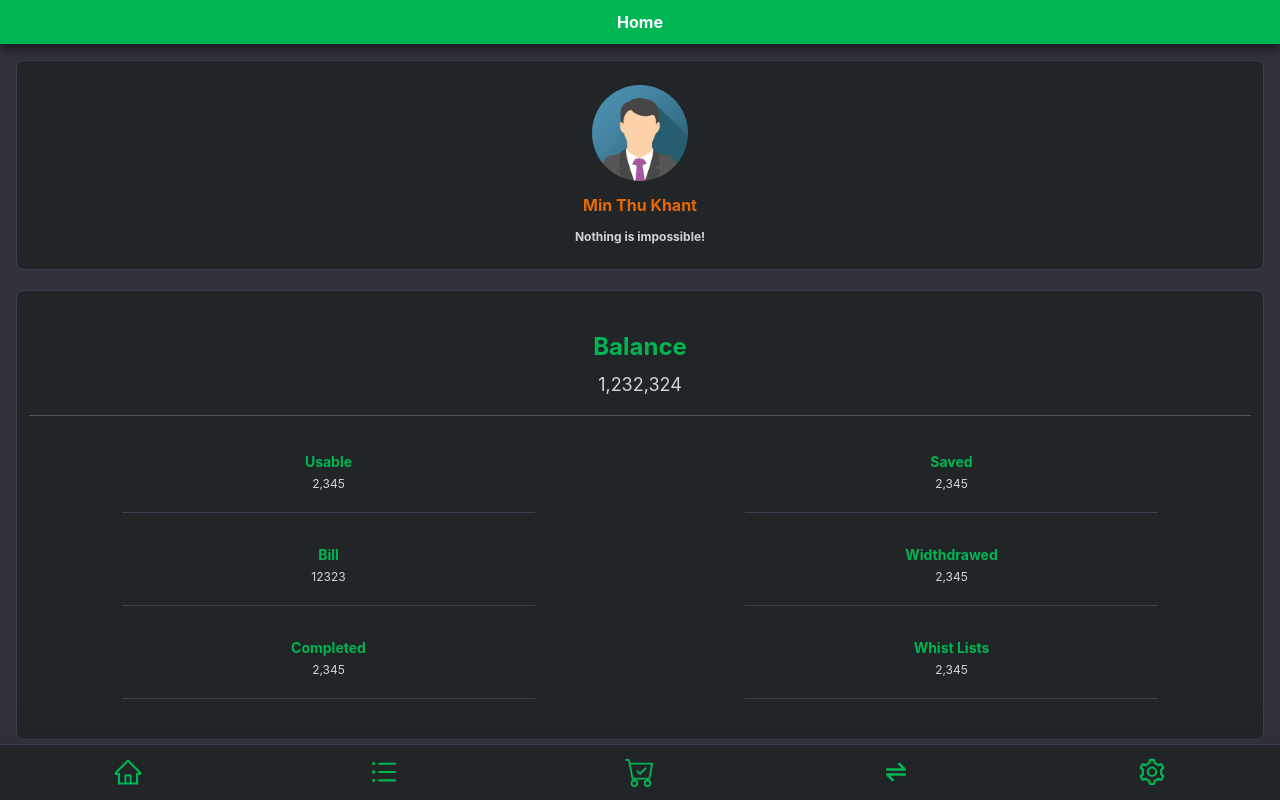
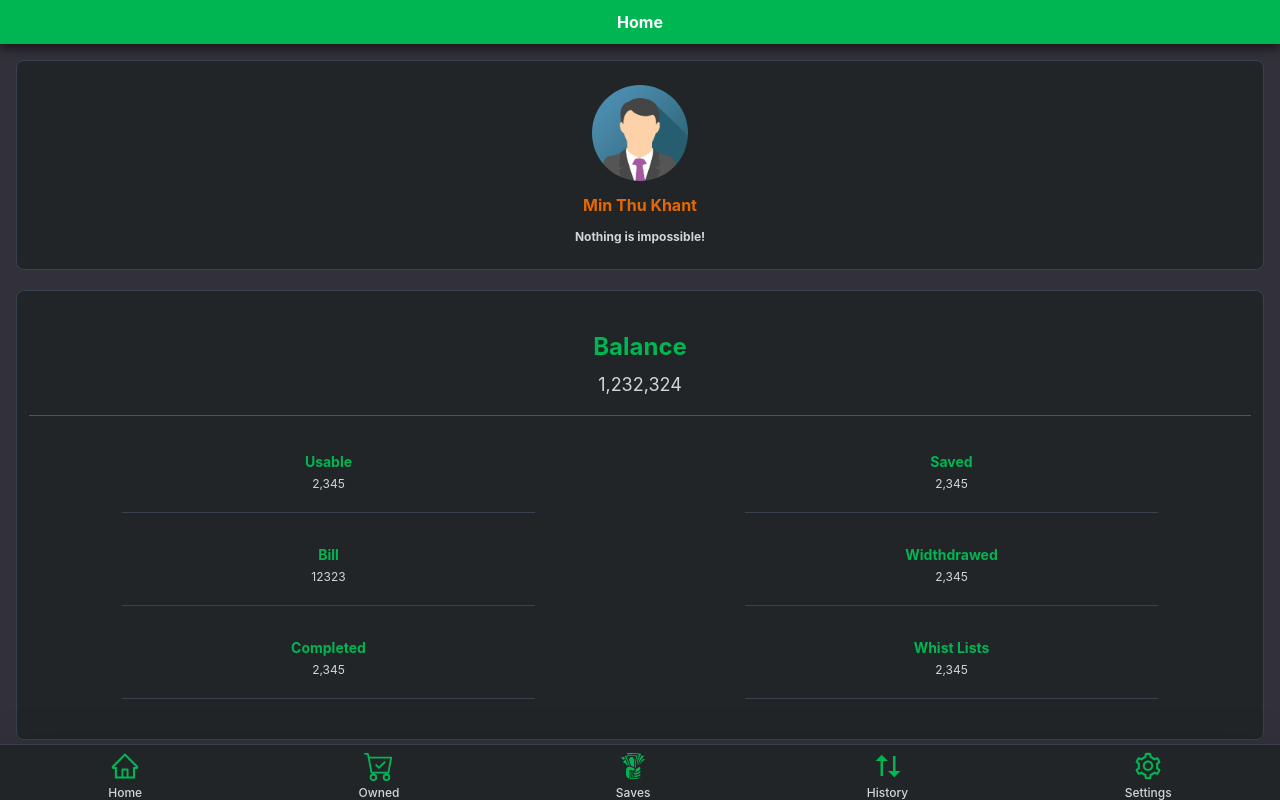
Before and after one commit to Exceptionsk/habby-save, a React (Vite) app: page / in a window 1280 px wide. Built offline with nearby package versions, Linux system fonts and the light colour scheme.

Commit message:
bar designs

```diff
--- a/src/components/cardToolbar/index.tsx
+++ b/src/components/cardToolbar/index.tsx
@@ -25,7 +25,7 @@ const CardToolbar: React.FC<Props> = (props) => {
             </div>
             <div className={`${styles.toolbar_button}`}>
                 <RiArrowUpDownFill className={`${styles.icon}`} size={30} />
-                <span className={styles.icon_text}>Transaction</span>
+                <span className={styles.icon_text}>History</span>
             </div>
             <div className={`${styles.toolbar_button}`}>
                 <IoIosShareAlt className={`${styles.icon}`} size={30} />
--- a/src/components/cardToolbar/styles.module.css
+++ b/src/components/cardToolbar/styles.module.css
@@ -15,7 +15,7 @@
 .toolbar_button{
     @apply
     w-full
-    p-2
+    p-1.5
     flex
     flex-col
     items-center
@@ -30,5 +30,6 @@
 .icon_text{
     @apply
     text-xs
+    text-text
     pt-1
 }
--- a/src/components/navbar/index.tsx
+++ b/src/components/navbar/index.tsx
@@ -1,10 +1,10 @@
 import React from 'react'
 import { NavLink  } from 'react-router-dom';
 
-import {AiOutlineHome, AiOutlineUnorderedList, AiOutlineSetting} from 'react-icons/ai'
+import {AiOutlineHome, AiOutlineSetting} from 'react-icons/ai'
 import { BsCartCheck } from 'react-icons/bs'
-import { BiTransferAlt } from 'react-icons/bi'
-
+import { RiArrowUpDownFill } from 'react-icons/ri'
+import { GiTakeMyMoney } from 'react-icons/gi'
 import styles from './styles.module.css'
 
 type Props = {
@@ -18,31 +18,31 @@ const Navbar: React.FC<Props> = (props) => {
             <NavLink  to="/">
                 <div className={`${styles.nav_button}`}>
                     <AiOutlineHome className={`${styles.icon}`} size={30} />
-                      {/* <span className={`${styles.icon_text}`}>Home</span> */}
-                </div>
-            </NavLink >
-            <NavLink  to="/whistlist">
-                <div className={`${styles.nav_button}`}>
-                    <AiOutlineUnorderedList className={`${styles.icon}`} size={30} />
-                    {/* <span className={`${styles.icon_text}`}>Whist List</span> */}
+                      <span className={`${styles.icon_text}`}>Home</span>
                 </div>
             </NavLink >
             <NavLink  to="/owned">
                 <div className={`${styles.nav_button}`}>
                     <BsCartCheck className={`${styles.icon}`} size={30} />
-                    {/* <span className={`${styles.icon_text}`}>Owned</span> */}
+                    <span className={`${styles.icon_text}`}>Owned</span>
+                </div>
+            </NavLink >
+            <NavLink  to="/whistlist">
+                <div className={`${styles.nav_button}`}>
+                    <GiTakeMyMoney className={`${styles.icon}`} size={30} />
+                    <span className={`${styles.icon_text}`}>Saves</span>
                 </div>
             </NavLink >
             <NavLink  to="/history">
                 <div className={`${styles.nav_button}`}>
-                    <BiTransferAlt className={`${styles.icon}`} size={30}/>
-                    {/* <span className={`${styles.icon_text}`}>History</span> */}
+                    <RiArrowUpDownFill className={`${styles.icon}`} size={30}/>
+                    <span className={`${styles.icon_text}`}>History</span>
                 </div>
             </NavLink >
             <NavLink  to="/settings">
                 <div className={`${styles.nav_button}`}>
                     <AiOutlineSetting className={`${styles.icon}`} size={30} />
-                    {/* <span className={`${styles.icon_text}`}>Settings</span> */}
+                    <span className={`${styles.icon_text}`}>Settings</span>
                 </div>
             </NavLink >
         </div>
--- a/src/components/navbar/styles.module.css
+++ b/src/components/navbar/styles.module.css
@@ -15,7 +15,7 @@
 .nav_button{
     @apply
     w-full
-    p-3
+    p-1.5
     flex
     flex-col
     items-center
@@ -29,6 +29,7 @@
 
 .icon_text{
     @apply
-    text-black
     text-xs
+    pt-1
+    text-text
 }
```
